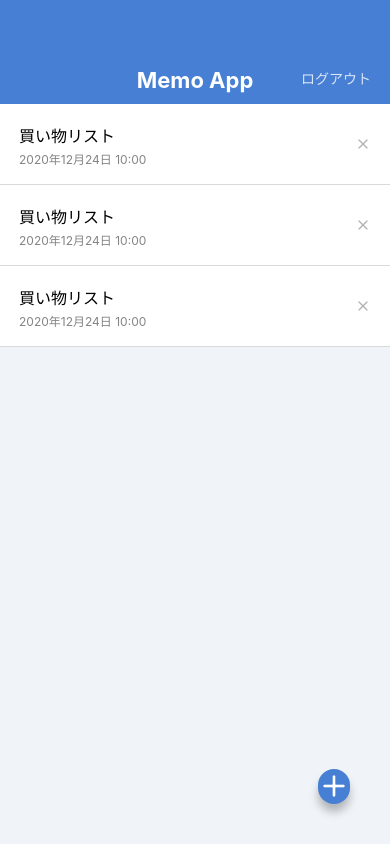
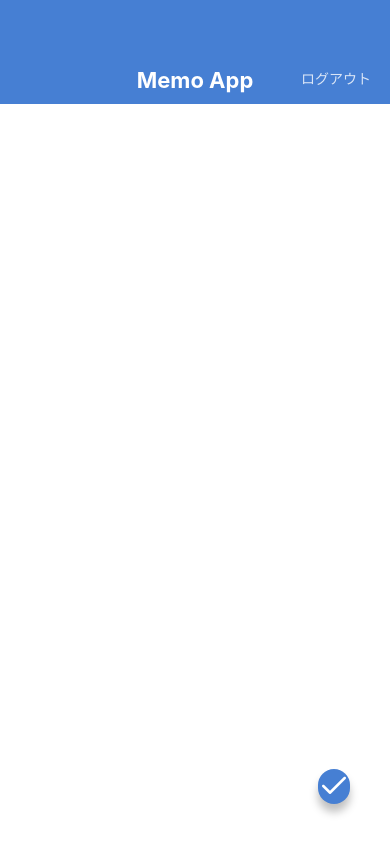
Before and after one commit to kazuki846/my-app, a React Native app: screen / in a window 390 px wide. Built offline with nearby package versions, Linux system fonts and the light colour scheme.

Commit message:
Create MemoEditScreen and MemoCreateScreen

```diff
--- a/App.jsx
+++ b/App.jsx
@@ -1,9 +1,11 @@
 import React from 'react';
-import MemoListScreen from './src/screens/MemoListScreen';
+// import MemoListScreen from './src/screens/MemoListScreen';
 // import MemoDetailScreen from './src/screens/MemoDetailScreen';
+// import MemoEditScreen from './src/screens/MemoEditScreen';
+import MemoCreateScreen from './src/screens/MemoCreateScreen';
 
 export default function App() {
   return (
-    <MemoListScreen />
+    <MemoCreateScreen />
   );
 }
--- a/src/components/MemoList.jsx
+++ b/src/components/MemoList.jsx
@@ -1,5 +1,5 @@
+import React from 'react';
 import { Feather } from '@expo/vector-icons';
-import React from 'react';
 import { View, Text, StyleSheet } from 'react-native';
 
 export default function MemoList() {
--- /dev/null
+++ b/src/screens/MemoCreateScreen.jsx
@@ -0,0 +1,36 @@
+import React from "react";
+import {
+  View, TextInput, StyleSheet, KeyboardAvoidingView,
+} from 'react-native';
+
+import AppBar from '../components/AppBar';
+import CircleButton from '../components/CircleButton';
+
+export default function MemoCreateScreen() {
+  return (
+    <KeyboardAvoidingView style={styles.container} behavior="height">
+      <AppBar />
+      <View style={styles.inputContainer}>
+        <TextInput value="" multiline style={styles.input} />
+      </View>
+      <CircleButton name="check" />
+    </KeyboardAvoidingView>
+  );
+}
+
+const styles = StyleSheet.create({
+  container: {
+    flex: 1,
+  },
+  inputContainer: {
+    paddingHorizontal: 27,
+    paddingVertical: 32,
+    flex: 1,
+  },
+  input: {
+    flex: 1,
+    textAlignVertical: 'top',
+    fontSize: 16,
+    lineHeight: 24,
+  },
+});
--- /dev/null
+++ b/src/screens/MemoEditScreen.jsx
@@ -0,0 +1,36 @@
+import React from "react";
+import {
+  View, TextInput, StyleSheet, KeyboardAvoidingView,
+} from 'react-native';
+
+import AppBar from '../components/AppBar';
+import CircleButton from '../components/CircleButton';
+
+export default function MemoEditScreen() {
+  return (
+    <KeyboardAvoidingView style={styles.container} behavior="height">
+      <AppBar />
+      <View style={styles.inputContainer}>
+        <TextInput value="買い物リスト" multiline style={styles.input} />
+      </View>
+      <CircleButton name="check" />
+    </KeyboardAvoidingView>
+  );
+}
+
+const styles = StyleSheet.create({
+  container: {
+    flex: 1,
+  },
+  inputContainer: {
+    paddingHorizontal: 27,
+    paddingVertical: 32,
+    flex: 1,
+  },
+  input: {
+    flex: 1,
+    textAlignVertical: 'top',
+    fontSize: 16,
+    lineHeight: 24,
+  },
+});
```
